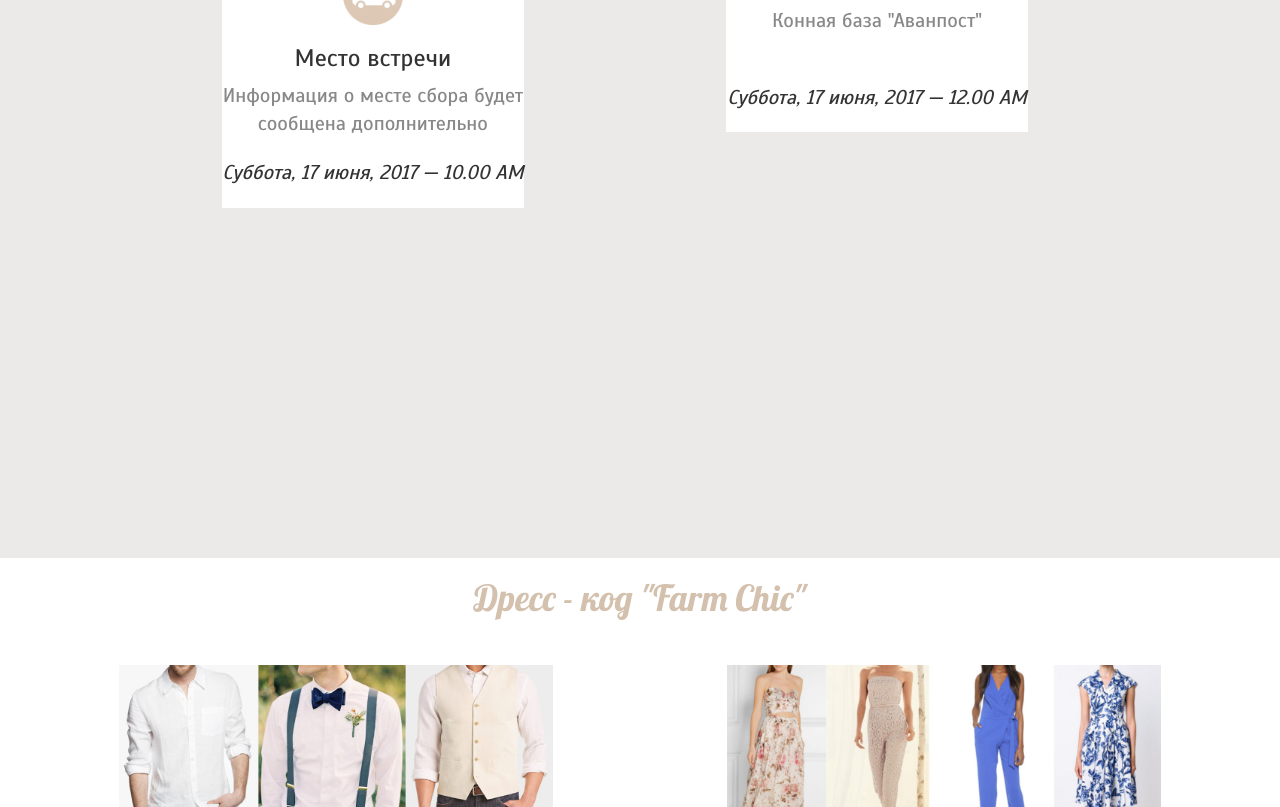
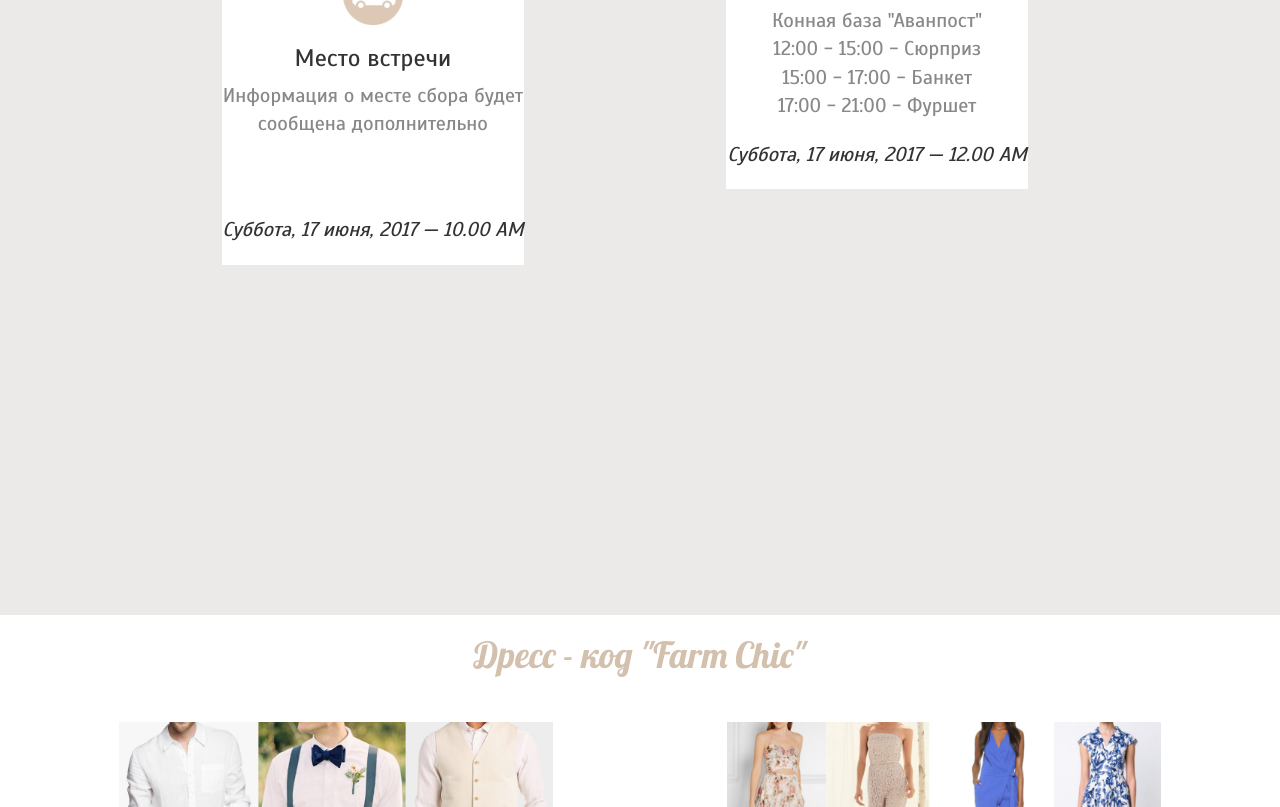
Before and after one commit to ivanika2017/wedding-website, a plain HTML site: page index.html in a window 1280 px wide. Shown: the part 1911-2718 px from the top of the page. Drawn offline with nearby package versions, Linux system fonts and the light colour scheme; files whose address does not match are found by name.

Commit message:
added raspisanie

```diff
--- a/index.html
+++ b/index.html
@@ -132,6 +132,7 @@
                             <h3>Место встречи</h3>
                             <div class="text-colored">
                                 Информация о месте сбора будет сообщена дополнительно
+                                <br><br><br>
                             </div>
                             <div class="place">Суббота, 17 июня, 2017 — 10.00 AM</div>
                         </div>
@@ -145,9 +146,10 @@
                         <div id="horses-text">
                             <h3>Место проведения</h3>
                             <div class="text-colored">
-                                Конная база "Аванпост"
-                                <br>
-                                <br>
+                                Конная база "Аванпост"<br>
+                                 12:00 - 15:00 - Сюрприз<br>
+                                 15:00 - 17:00 - Банкет<br>
+                                 17:00 - 21:00 - Фуршет
                             </div>
                             <div class="place">Суббота, 17 июня, 2017 — 12.00 AM</div>
                         </div>
```
